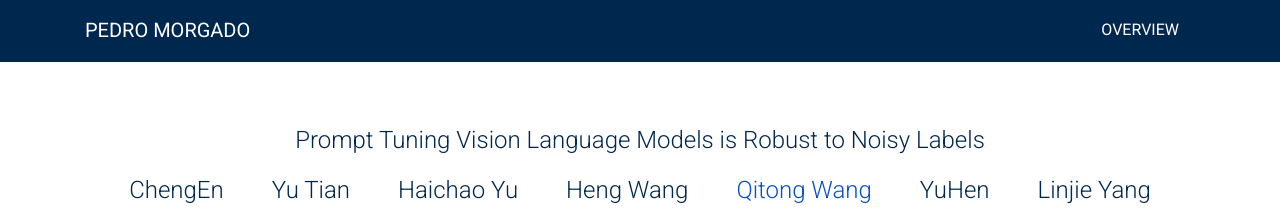
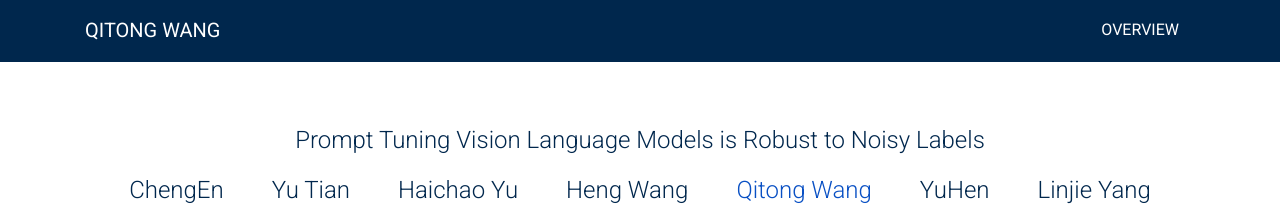
Before and after one commit to wqtwjt1996/wqtwjt1996.github.io, a Jekyll site: the page built from _publications/2023-robust-pt.md, in a window 1280 px wide. Shown: the top 212 px of the page. Built offline with Jekyll 4.4.1, drawn with Linux system fonts in a browser that asks for light colours; nearby versions of some CDN libraries; a style sheet for code colours, icons or effects is not loaded.

Commit message:
Update project.html

```diff
--- a/_layouts/project.html
+++ b/_layouts/project.html
@@ -5,8 +5,8 @@
 
   <meta name="viewport" content="width=device-width, initial-scale=1, shrink-to-fit=no" content="IE=edge, chrome=1">
   <meta name="title" content="{{ page.title }}">
-  <meta name="author" content="Pedro Morgado">
-  <link rel="shortcut icon" type="image/png" href="/assets/images/favicon.png"/>
+  <meta name="author" content="Qitong Wang">
+  <link rel="shortcut icon" type="image/png" href="/assets/images/IMG_5378.JPG"/>
 
   <meta property="og:title" content="{{ page.title }}">
   <meta property="og:image" content="{{ page.thumbnail }}">
@@ -58,7 +58,7 @@
   <!-- Navigation bar -->
   <nav class="navbar navbar-expand-lg navbar-light fixed-top" id="mainNav">
     <div class="container">
-      <a class="navbar-brand ml-auto js-scroll-trigger my-0" href="..">Pedro Morgado</a>
+      <a class="navbar-brand ml-auto js-scroll-trigger my-0" href="..">Qitong Wang</a>
       <button class="navbar-toggler navbar-toggler-right" type="button" data-toggle="collapse" data-target="#navbarResponsive" aria-controls="navbarResponsive" aria-expanded="false" aria-label="Toggle navigation">
         <span class="navbar-toggler-icon"></span>
       </button>
```
